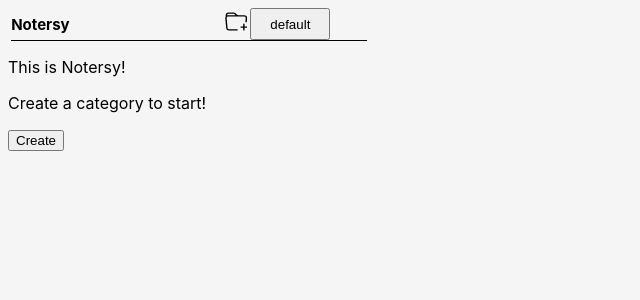
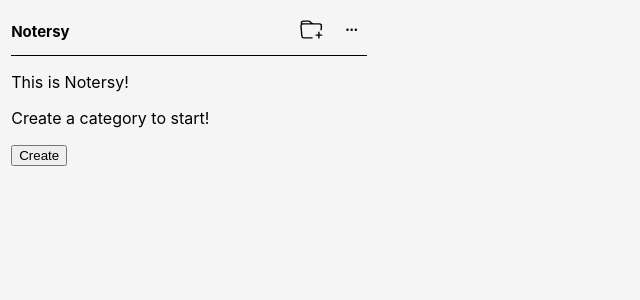
Before and after one commit to Exoldarium/notersy-v2, a React (Vite) app: page / in a window 1280 px wide. Shown: the top 300 px of the page, without its empty margins (0-640 px from the left). Built offline with nearby package versions, Linux system fonts and the light colour scheme.

Commit message:
nav styling, refactoring

```diff
--- a/src/App.tsx
+++ b/src/App.tsx
@@ -105,7 +105,10 @@ export const App = () => {
             />
           }
           /> :
-          <Route path="/" element={<Categories sortCategories={sortCategories} />}
+          <Route path="/" element={<Categories
+            sortCategories={sortCategories}
+            setSortCategories={setSortCategories} />
+          }
           />
         }
       </Routes>
--- a/src/components/Categories.tsx
+++ b/src/components/Categories.tsx
@@ -2,12 +2,14 @@ import { useAppSelector } from "../hooks/useReduxTypes";
 import { Sorting } from "../types";
 import { CategoryList } from "./CategoryList";
 import { NoCategories } from "./NoCategories";
+import { CategorySortingStyles } from "./styles/CategoryStyles";
 
 interface Props {
   sortCategories: Sorting;
+  setSortCategories: React.Dispatch<React.SetStateAction<Sorting>>;
 }
 
-export const Categories = ({ sortCategories }: Props) => {
+export const Categories = ({ sortCategories, setSortCategories }: Props) => {
   const categories = useAppSelector(({ categories }) => {
     return categories;
   });
@@ -20,6 +22,17 @@ export const Categories = ({ sortCategories }: Props) => {
     );
   } else {
     return (
+      <>
+        {sortCategories !== 'default' &&
+          <CategorySortingStyles>
+            <p style={{ fontSize: '13px', margin: '0.4rem 0 0 0.4rem' }}>
+              {`Sorting by date ${sortCategories}`}
+            </p>
+            <button type="button" onClick={() => setSortCategories('default')}>
+              x
+            </button>
+          </CategorySortingStyles>
+        }
         <ul style={{ listStyle: 'none', padding: 0 }}>
           {((): JSX.Element[] => {
             switch (sortCategories) {
@@ -50,6 +63,7 @@ export const Categories = ({ sortCategories }: Props) => {
             }
           })()}
         </ul>
+      </>
     );
   }
 };
--- a/src/components/Nav.tsx
+++ b/src/components/Nav.tsx
@@ -12,7 +12,7 @@ interface Props {
   sortCategories: Sorting;
 }
 
-export const Nav = ({ setSortCategories, sortCategories }: Props) => {
+export const Nav = ({ setSortCategories }: Props) => {
   const [dropdown, setDropdown] = useState(false);
   const dropdownRef = useDetectOutsideClick(() => {
     setDropdown(false);
@@ -64,17 +64,19 @@ export const Nav = ({ setSortCategories, sortCategories }: Props) => {
         <button
           type="button"
           onClick={() => setDropdown(true)}
+          style={{ background: 'none', border: 'none', cursor: 'pointer' }}
+          data-testid="navDropdown-test"
         >
-          {sortCategories}
+          <Icon.ThreeDots />
         </button>
         {dropdown &&
-          <div onClick={() => setDropdown(!dropdown)} style={{ zIndex: 2 }}>
+          <div className="dropdown-menu" onClick={() => setDropdown(!dropdown)}>
             <button
               type="button"
               onClick={() => setSortCategories('added')}
               className="dropDownButton"
             >
-              added
+              Sort by added
             </button>
             <button
               type="button"
@@ -82,16 +84,7 @@ export const Nav = ({ setSortCategories, sortCategories }: Props) => {
               onClick={() => setSortCategories('modified')}
               className="dropDownButton"
             >
-              modified
-            </button>
-            <button
-              type="button"
-              name="dateModified"
-              onClick={() => setSortCategories('default')}
-              className="dropDownButton"
-              data-testid="defaultDropdownTest"
-            >
-              default
+              Sort by modified
             </button>
           </div>
         }
--- a/src/components/NoCategories.tsx
+++ b/src/components/NoCategories.tsx
@@ -1,6 +1,7 @@
 import { useAppDispatch } from "../hooks/useReduxTypes";
 import { addNewCategory } from "../reducers/categoryReducer";
 import { BaseCategoryEntry } from "../types";
+import { NoCategoriesStyles } from "./styles/CategoryStyles";
 
 interface Props {
   categories: BaseCategoryEntry[];
@@ -11,7 +12,7 @@ export const NoCategories = ({ categories }: Props) => {
 
   if (categories.length === 0) {
     return (
-      <div>
+      <NoCategoriesStyles>
         <p>This is Notersy!</p>
         <p>Create a category to start!</p>
         <button
@@ -20,7 +21,7 @@ export const NoCategories = ({ categories }: Props) => {
         >
           Create
         </button>
-      </div>
+      </NoCategoriesStyles>
     );
   }
 };
--- a/src/components/styles/CategoryStyles.tsx
+++ b/src/components/styles/CategoryStyles.tsx
@@ -46,3 +46,28 @@ export const CategoryStyles = styled.li`
     display: block;
   }
 `;
+
+export const NoCategoriesStyles = styled.div`
+    width: 350px;
+    margin: 0.7rem 0 0.7rem 0.2rem;
+`;
+
+export const CategorySortingStyles = styled.div`
+  display: flex;
+  flex-direction: row;
+  p {
+    font-size: 13px;
+    margin: 0.4rem 0 0 0.4rem;
+    align-self: center;
+    cursor: default;
+  }
+  button {
+    margin-top: 0.5rem;
+    margin-left: 0.2rem;
+    text-align: center;
+    background: none;
+    border-radius: 3px;
+    cursor: pointer;
+    font-weight: bold;
+  }
+`;
--- a/src/components/styles/NavStyles.tsx
+++ b/src/components/styles/NavStyles.tsx
@@ -6,7 +6,10 @@ export const NavStyles = styled.nav<{ $checkbox?: Checked[] }>`
   flex-direction: row;
   font-size: 10px;
   margin: 0.2rem 0 0.2rem 0.2rem;
+  height: 3rem;
   border-bottom: 1px solid black;
+  position: relative;
+  z-index: 1;
   .headerDiv {
     display: flex;
     flex-direction: row;
@@ -17,7 +20,7 @@ export const NavStyles = styled.nav<{ $checkbox?: Checked[] }>`
     }
     p {
       width: fit-content;
-      margin: 0;
+      margin: 0 0 0 5rem;
       text-align: center;
       white-space: nowrap;
       overflow: hidden;
@@ -38,7 +41,7 @@ export const NavStyles = styled.nav<{ $checkbox?: Checked[] }>`
       border: none;
       position: relative;
       padding: 0;
-      margin: 0.2rem;
+      margin: 0;
       cursor: pointer;
       svg {
         width: 1.4rem;
@@ -56,9 +59,9 @@ export const NavStyles = styled.nav<{ $checkbox?: Checked[] }>`
         padding: 2px 0;
         position: absolute;
         top: 30px;
-        left: 20px;
-        z-index: 1;
+        z-index: 2;
         opacity: 0.9;
+        right: 0;
       }
       &:hover > .tooltiptext{
         visibility: visible;
@@ -72,11 +75,36 @@ export const NavStyles = styled.nav<{ $checkbox?: Checked[] }>`
   .navDropdown {
     display: flex;
     flex-direction: row;
-    flex: 1 0 0;
     align-items: center;
-    button {
-      height: 2rem;
-      width: 5rem;
-    }
+    justify-content: flex-end;
+    width: fit-content;
+    position: relative;
+    margin-left: 1rem;
+    padding-right: 0.2rem;
+    .dropdown-menu {
+        display: flex;
+        flex-direction: column;
+        z-index: 1;
+        position: absolute;
+        right: 10px;
+        top: 40px;
+        width: 250px;
+        height: fit-content;
+        box-shadow: 0 3px 10px rgb(0 0 0 / 0.4);
+        border-radius: 5px;
+        overflow: hidden
+      }
+      .dropDownButton {
+        text-align: left;
+        height: inherit;
+        border: none;
+        padding: 0.4rem 0.4rem 0.4rem 0.4rem;
+        background-color: whitesmoke;
+        cursor: pointer;
+        font-family: --apple-system, BlinkMacSystemFont, 'Segoe UI', Roboto, Oxygen, Ubuntu, Cantarell, 'Open Sans', 'Helvetica Neue', sans-serif;
+      }
+      .dropDownButton:hover {
+        background-color: #dbd8d8;
+      }
   }
 `;
--- a/src/components/styles/NotificationStyles.tsx
+++ b/src/components/styles/NotificationStyles.tsx
@@ -1,6 +1,8 @@
 import styled from "styled-components";
 
 export const NotificationStyles = styled.div`
+  width: 350px;
+  margin: 0.7rem 0 0.7rem 0.2rem;
   p {
     border: 1px solid red;
     border-radius: 3px;
```
Also changed, not shown: 2 other files (tests, documents, lock files or other folders). Lines whose indentation alone changed are shown as unchanged.
